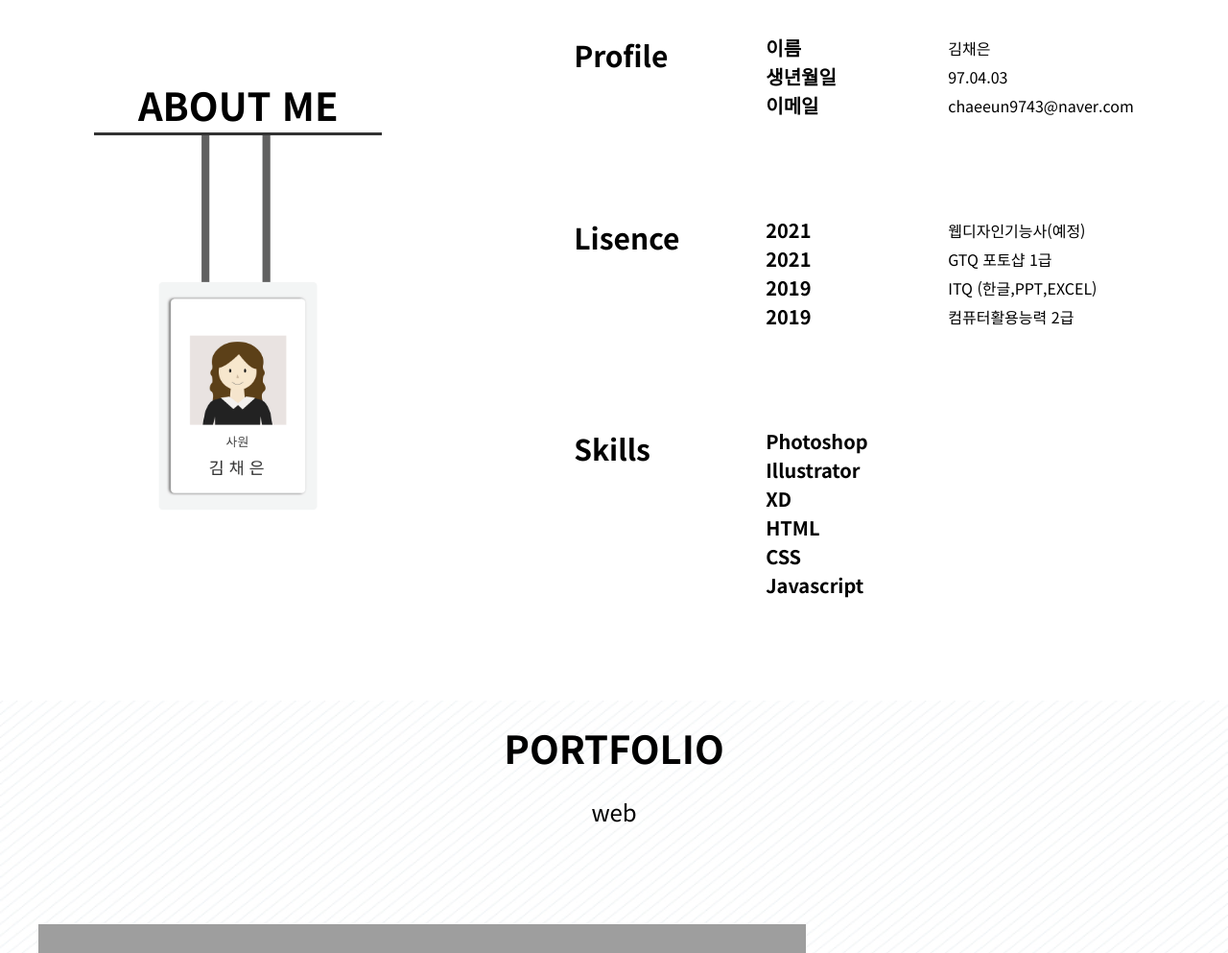
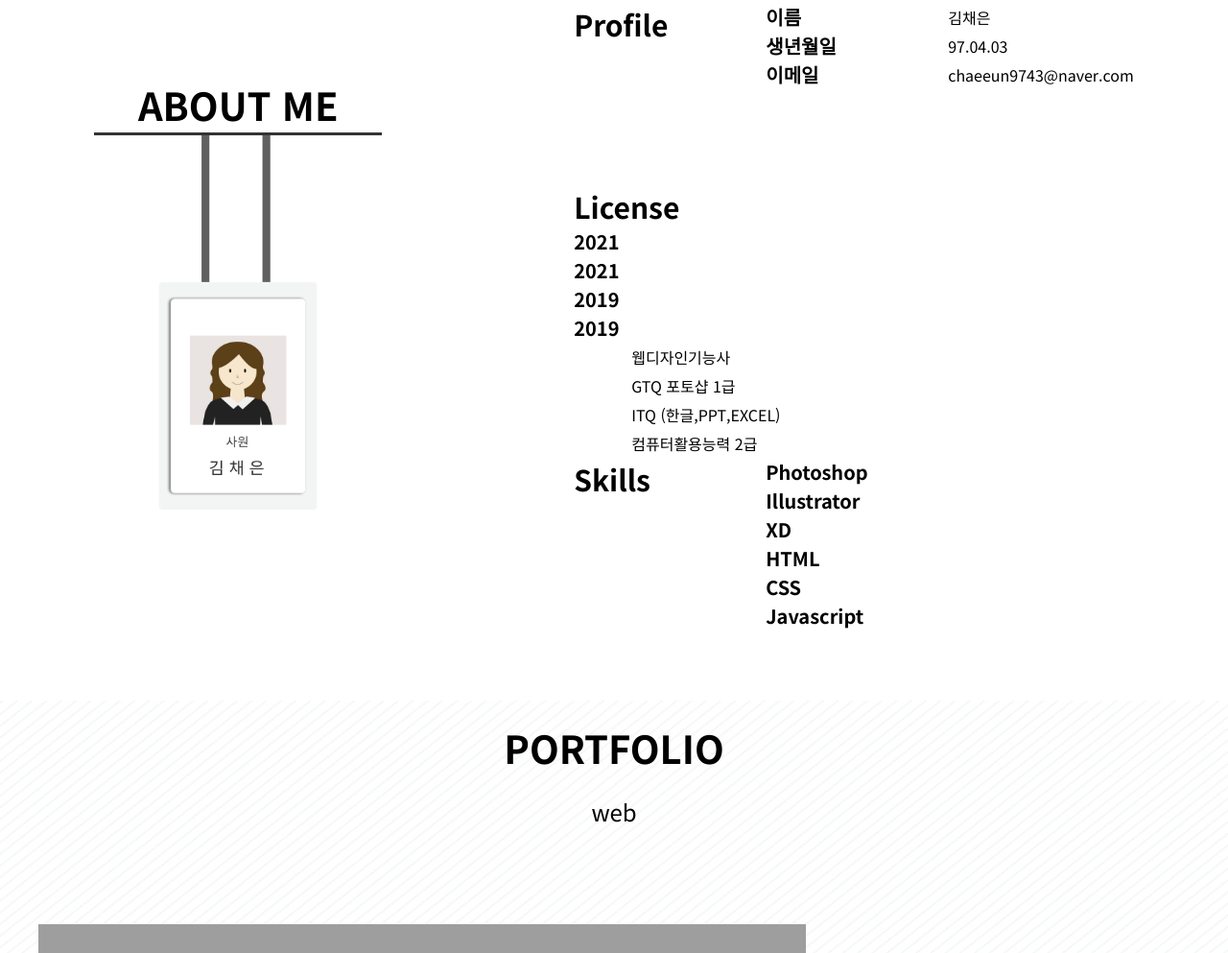
Before and after one commit to chaeeun7131/portfolio, a plain HTML site: page index.html in a window 1280 px wide. Shown: the part 870-1863 px from the top of the page at 96% size. Drawn offline with Linux system fonts and the light colour scheme; grey boxes are pictures that could not be loaded; files whose address does not match are found by name; a web font is replaced by a local one.

Commit message:
Update index.html

```diff
--- a/index.html
+++ b/index.html
@@ -66,8 +66,8 @@
                     </div>
                 </div>
 
-                <div class="lisence-box">
-                    <h2>Lisence</h2>
+                <div class="license-box">
+                    <h2>License</h2>
                     <div class="txt-box1">
                         <p>2021</p>
                         <p>2021</p>
@@ -75,7 +75,7 @@
                         <p>2019</p>
                     </div>
                     <div class="txt-box2">
-                        <p>웹디자인기능사(예정)</p>
+                        <p>웹디자인기능사</p>
                         <p>GTQ 포토샵 1급</p>
                         <p>ITQ (한글,PPT,EXCEL)</p>
                         <p>컴퓨터활용능력 2급</p>
```
